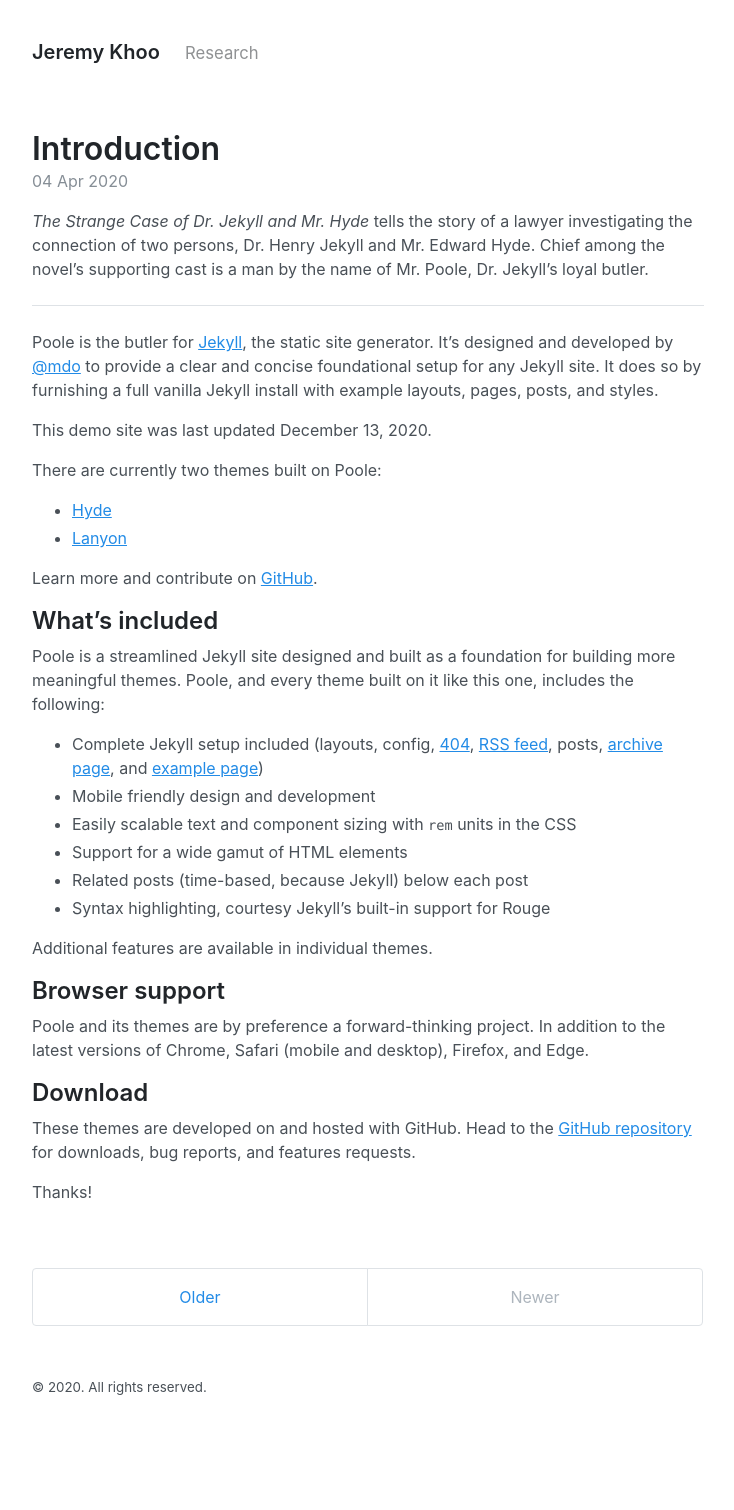
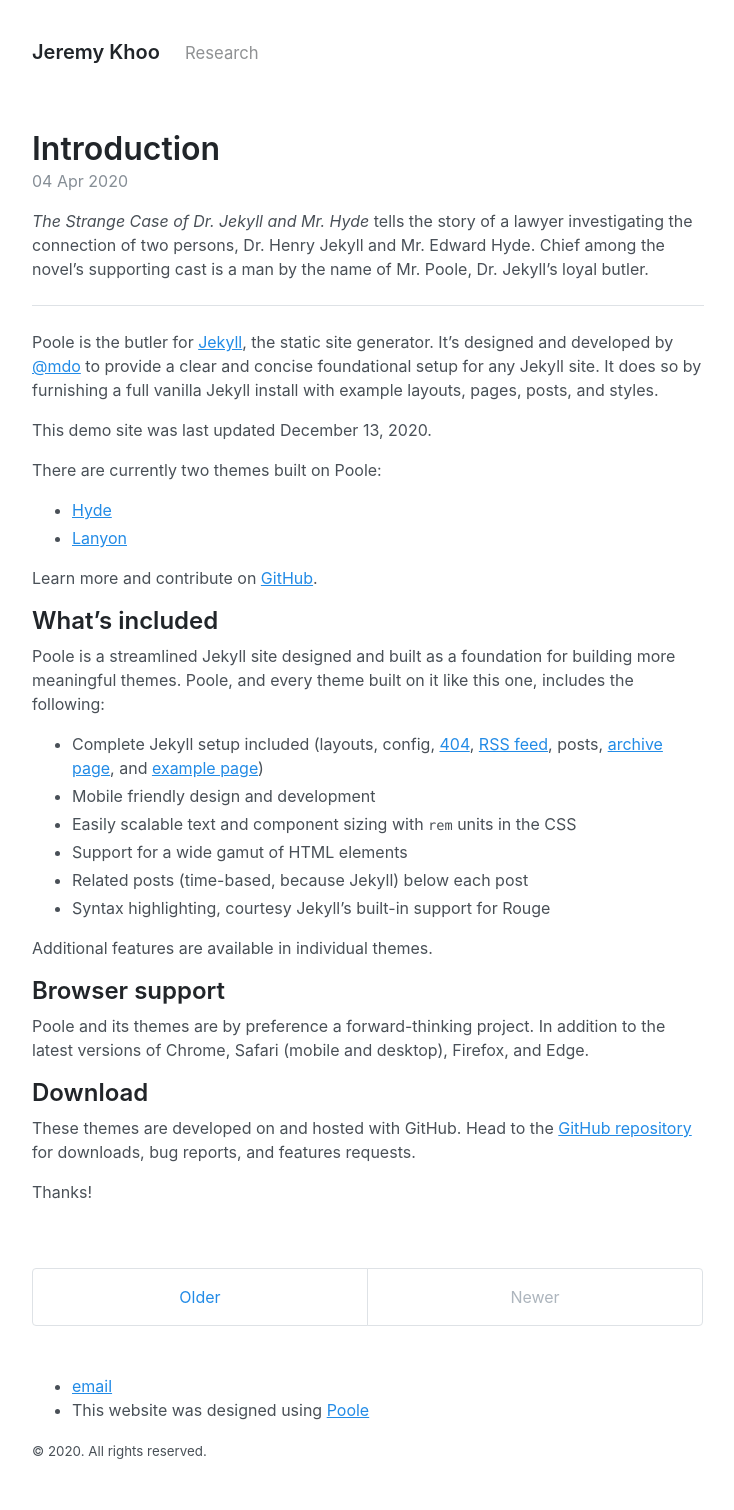
Before and after one commit to jeremy-khoo/jeremy-khoo.github.io, a Jekyll site: the page built from index.html, in a window 1280 px wide. Shown: the whole page, without its empty margins (272-1006 px from the left). Built offline with Jekyll 4.4.1, drawn with Linux system fonts in a browser that asks for light colours; the list of posts is cut into pages by our own code; before the commit the page ends 1446 px from its top, so only the background shows below that.

Commit message:
footer, attempt 2

```diff
--- a/_layouts/default.html
+++ b/_layouts/default.html
@@ -23,6 +23,10 @@
       </main>
 
       <footer class="footer">
+        <ul>
+          <li><a href="mailto:jkhoo@princeton.edu">email</a></li>
+          <li> This website was designed using <a href="https://github.com/poole/poole/blob/master/LICENSE.md">Poole</a></li>
+        </ul>
         <small>
           &copy; <time datetime="{{ site.time | date_to_xmlschema }}">{{ site.time | date: '%Y' }}</time>. All rights reserved.
         </small>
```
